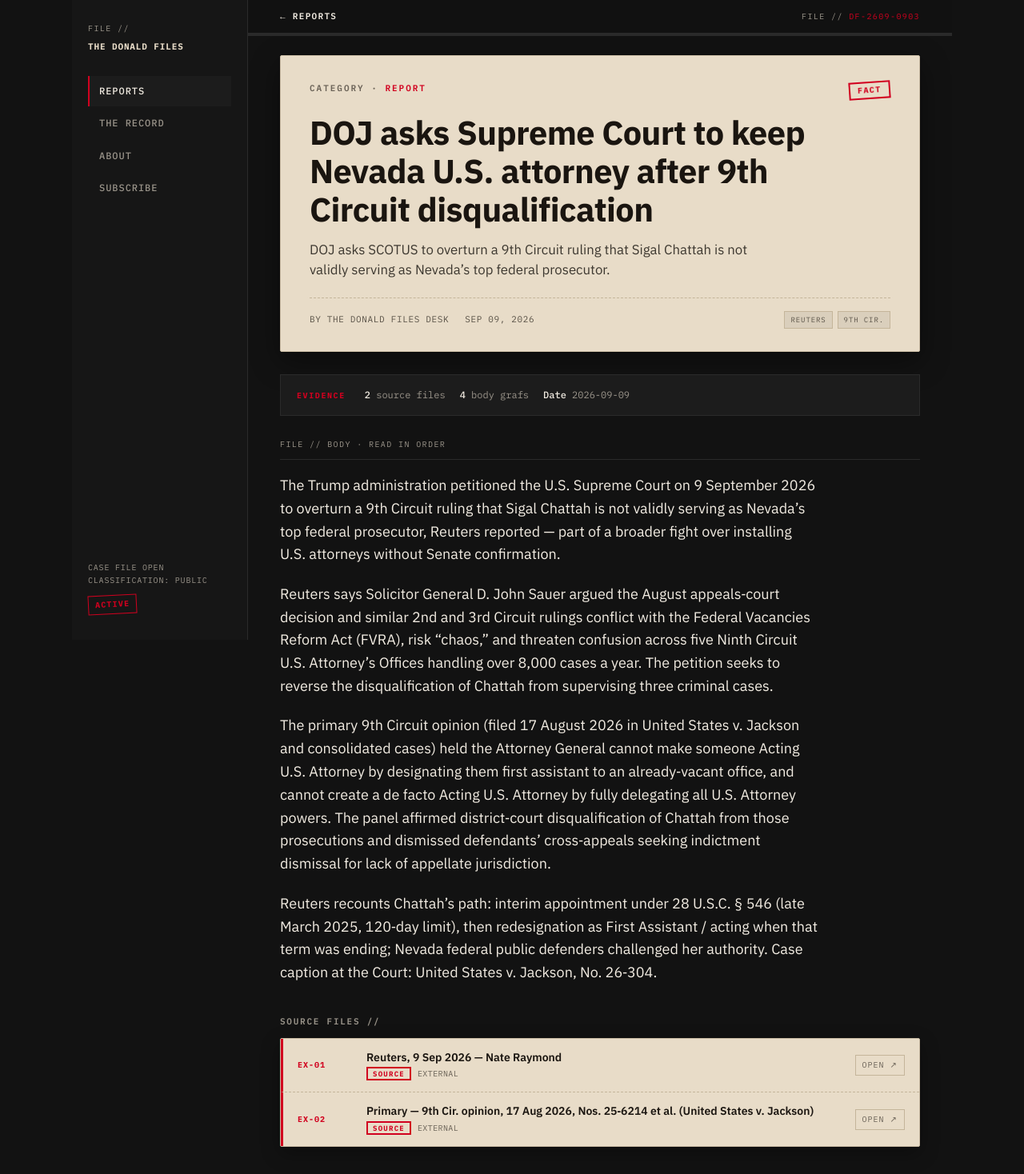
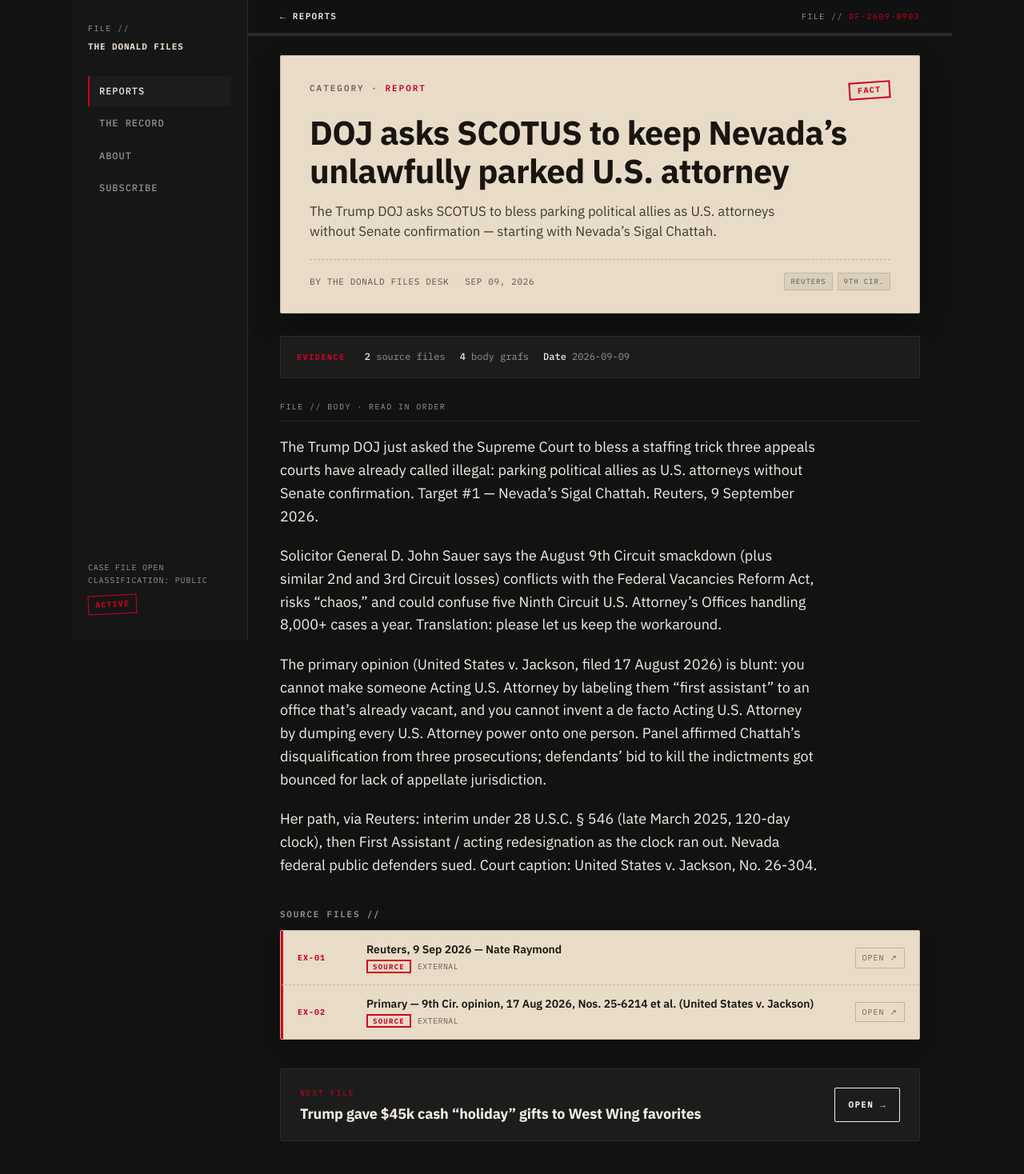
Before and after one commit to donaldfiles/the-donald-files, a React (Vite) app: page /reports/doj-scotus-nevada-us-attorney-chattah in a window 1280 px wide. Shown: the top 1468 px of the page at 80% size. Built offline with nearby package versions, Linux system fonts and the light colour scheme.

Commit message:
Fix West Wing #5 hed/sources; snark-refresh Nevada #4
Plain “gave” hed for holiday cash gifts; add four White House
disclosure PDFs to SOURCE FILES. Replace Nevada U.S. attorney copy
with Reed-cleared snark from 2026-09-14 draft.

```diff
--- a/src/content/articles.ts
+++ b/src/content/articles.ts
@@ -95,15 +95,15 @@ export const articles: Article[] = [
   {
     slug: 'doj-scotus-nevada-us-attorney-chattah',
     title:
-      'DOJ asks Supreme Court to keep Nevada U.S. attorney after 9th Circuit disqualification',
+      'DOJ asks SCOTUS to keep Nevada’s unlawfully parked U.S. attorney',
     category: 'REPORTS',
     date: '2026-09-09',
-    dek: 'DOJ asks SCOTUS to overturn a 9th Circuit ruling that Sigal Chattah is not validly serving as Nevada’s top federal prosecutor.',
+    dek: 'The Trump DOJ asks SCOTUS to bless parking political allies as U.S. attorneys without Senate confirmation — starting with Nevada’s Sigal Chattah.',
     body: [
-      'The Trump administration petitioned the U.S. Supreme Court on 9 September 2026 to overturn a 9th Circuit ruling that Sigal Chattah is not validly serving as Nevada’s top federal prosecutor, Reuters reported — part of a broader fight over installing U.S. attorneys without Senate confirmation.',
-      'Reuters says Solicitor General D. John Sauer argued the August appeals‑court decision and similar 2nd and 3rd Circuit rulings conflict with the Federal Vacancies Reform Act (FVRA), risk “chaos,” and threaten confusion across five Ninth Circuit U.S. Attorney’s Offices handling over 8,000 cases a year. The petition seeks to reverse the disqualification of Chattah from supervising three criminal cases.',
-      'The primary 9th Circuit opinion (filed 17 August 2026 in United States v. Jackson and consolidated cases) held the Attorney General cannot make someone Acting U.S. Attorney by designating them first assistant to an already‑vacant office, and cannot create a de facto Acting U.S. Attorney by fully delegating all U.S. Attorney powers. The panel affirmed district‑court disqualification of Chattah from those prosecutions and dismissed defendants’ cross‑appeals seeking indictment dismissal for lack of appellate jurisdiction.',
-      'Reuters recounts Chattah’s path: interim appointment under 28 U.S.C. § 546 (late March 2025, 120‑day limit), then redesignation as First Assistant / acting when that term was ending; Nevada federal public defenders challenged her authority. Case caption at the Court: United States v. Jackson, No. 26‑304.',
+      'The Trump DOJ just asked the Supreme Court to bless a staffing trick three appeals courts have already called illegal: parking political allies as U.S. attorneys without Senate confirmation. Target #1 — Nevada’s Sigal Chattah. Reuters, 9 September 2026.',
+      'Solicitor General D. John Sauer says the August 9th Circuit smackdown (plus similar 2nd and 3rd Circuit losses) conflicts with the Federal Vacancies Reform Act, risks “chaos,” and could confuse five Ninth Circuit U.S. Attorney’s Offices handling 8,000+ cases a year. Translation: please let us keep the workaround.',
+      'The primary opinion (United States v. Jackson, filed 17 August 2026) is blunt: you cannot make someone Acting U.S. Attorney by labeling them “first assistant” to an office that’s already vacant, and you cannot invent a de facto Acting U.S. Attorney by dumping every U.S. Attorney power onto one person. Panel affirmed Chattah’s disqualification from three prosecutions; defendants’ bid to kill the indictments got bounced for lack of appellate jurisdiction.',
+      'Her path, via Reuters: interim under 28 U.S.C. § 546 (late March 2025, 120-day clock), then First Assistant / acting redesignation as the clock ran out. Nevada federal public defenders sued. Court caption: United States v. Jackson, No. 26-304.',
     ],
     sources: [
       {
@@ -121,15 +121,15 @@ export const articles: Article[] = [
 
   {
     slug: 'trump-west-wing-holiday-cash-gifts',
-    title: 'Trump slipped $45k “holiday” cash to West Wing favorites',
+    title: 'Trump gave $45k cash “holiday” gifts to West Wing favorites',
     category: 'REPORTS',
     date: '2026-09-09',
     dek: 'Disclosures show Trump handed $45,000 cash “holiday gifts” to three close aides — and $20,000 to a fourth — on top of federal salaries.',
     body: [
-      'Fresh financial disclosures show President Donald Trump personally handed $45,000 cash “holiday gifts” to three close White House aides — and $20,000 to a fourth — on top of their already-plump federal salaries, Reuters reported 9 September 2026 (Washington Post first flagged the filings).',
-      'The lucky circle: executive assistant Natalie Harp, communications adviser Margo Martin, and Oval Office ops deputy Chamberlain Harris ($45k each). Oval Office ops director Walt Nauta got $20k. Disclosures label the payments “Cash Gift for Holidays.” Harp, Martin, and Harris pull $150,000 a year from taxpayers; Nauta $175,000. That’s roughly a one-third salary bump for the $45k trio — paid from Trump’s pocket, not the public payroll line item.',
-      'Federal employees are generally barred from taking compensation beyond their government pay. Former Bush ethics chief Richard Painter didn’t mince words: “A White House staffer is not your Fifth Avenue doorman.” The White House insists it’s fine. Spokesman Davis Ingle called it Trump’s “longstanding practice” of Christmas gifts to people “in his orbit,” claiming the cash “ha[s] nothing to do with… official government duties” and is “entirely permissible.”',
-      'These aren’t random staffers. Harp and Nauta ride shotgun with Trump — including, per prior WaPo reporting noted by Reuters, the secret Turkey-to-UK flight shuffle amid Iran threat fears. Harp helps run his Truth Social feed; colleagues call her the “human printer.” Nauta, a former valet, was charged (then dropped) over the Mar-a-Lago documents case after Trump returned to office.',
+      'Fresh financial disclosures show President Donald Trump personally handed $45,000 cash “holiday gifts” to three close White House aides — and $20,000 to a fourth — on top of their federal salaries, Reuters reported 9 September 2026 (Washington Post first flagged the filings).',
+      'The recipients: executive assistant Natalie Harp, communications adviser Margo Martin, and Oval Office ops deputy Chamberlain Harris ($45k each). Oval Office ops director Walt Nauta got $20k. Their own disclosure PDFs label the payments “Cash Gift for Holidays.” Harp, Martin, and Harris earn $150,000 a year; Nauta $175,000 — so the $45k gifts are roughly a one-third bump for that trio.',
+      'Federal employees are generally barred from compensation beyond government pay. Former Bush ethics chief Richard Painter: “A White House staffer is not your Fifth Avenue doorman.” White House spokesman Davis Ingle said the gifts comply with ethics rules — Trump’s “longstanding practice” of Christmas gifts to people “in his orbit,” unrelated to “official government duties” and “entirely permissible.”',
+      'Harp and Nauta are among Trump’s closest aides (including the secret Turkey-to-UK flight shuffle amid Iran threat fears, per prior WaPo reporting noted by Reuters). Harp helps run his Truth Social feed; colleagues call her the “human printer.” Nauta, a former valet, was charged (case later dropped) over the Mar-a-Lago documents matter after Trump returned to office.',
     ],
     sources: [
       {
@@ -139,6 +139,23 @@ export const articles: Article[] = [
       {
         label: 'Associated Press (via NBC), 9 Sep 2026',
         url: 'https://www.nbcnews.com/politics/politics-news/trump-gave-45000-holiday-gifts-natalie-harp-two-white-house-aides-rcna596751',
+      },
+      {
+        label: 'Primary — Natalie Harp 2026 annual disclosure (PDF)',
+        url: 'https://www.whitehouse.gov/wp-content/uploads/2026/09/Harp-Natalie-2026-Annual.pdf',
+      },
+      {
+        label: 'Primary — Chamberlain Harris 2026 annual disclosure (PDF)',
+        url: 'https://www.whitehouse.gov/wp-content/uploads/2026/09/Harris-Chamberlain-2026-Annual.pdf',
+      },
+      {
+        label: 'Primary — Margo Martin 2026 annual disclosure (PDF)',
+        url: 'https://www.whitehouse.gov/wp-content/uploads/2026/09/Martin-Margo-2026-Annual.pdf',
+      },
+      {
+        label:
+          'Primary — 2026 Annual Report to Congress on White House Staff (salaries)',
+        url: 'https://www.whitehouse.gov/wp-content/uploads/2026/07/2026-Annual-Report-to-Congress-on-White-House-Staff.pdf',
       },
     ],
     published: true,
```
